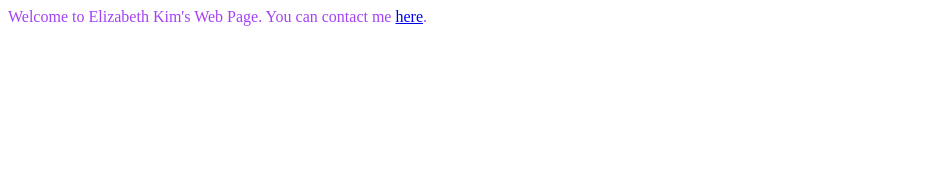
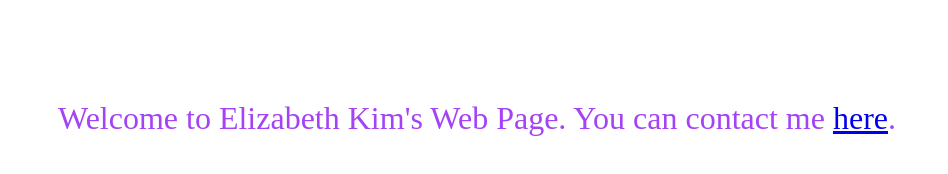
Before and after one commit to elixabethkim/elixabethkim, a plain HTML site: page index.html in a window 1280 px wide. Shown: the whole page, without its empty margins (0-948 px from the left). Drawn offline with Linux system fonts and the light colour scheme.

Commit message:
Update style.css

```diff
--- a/style.css
+++ b/style.css
@@ -1,3 +1,10 @@
 p {
     color: #a442f5;
 }
+
+.content {
+    margin-top: 100px;
+    margin-left: 50px;
+    width: 80%;
+    font-size: 2em;
+}
```
